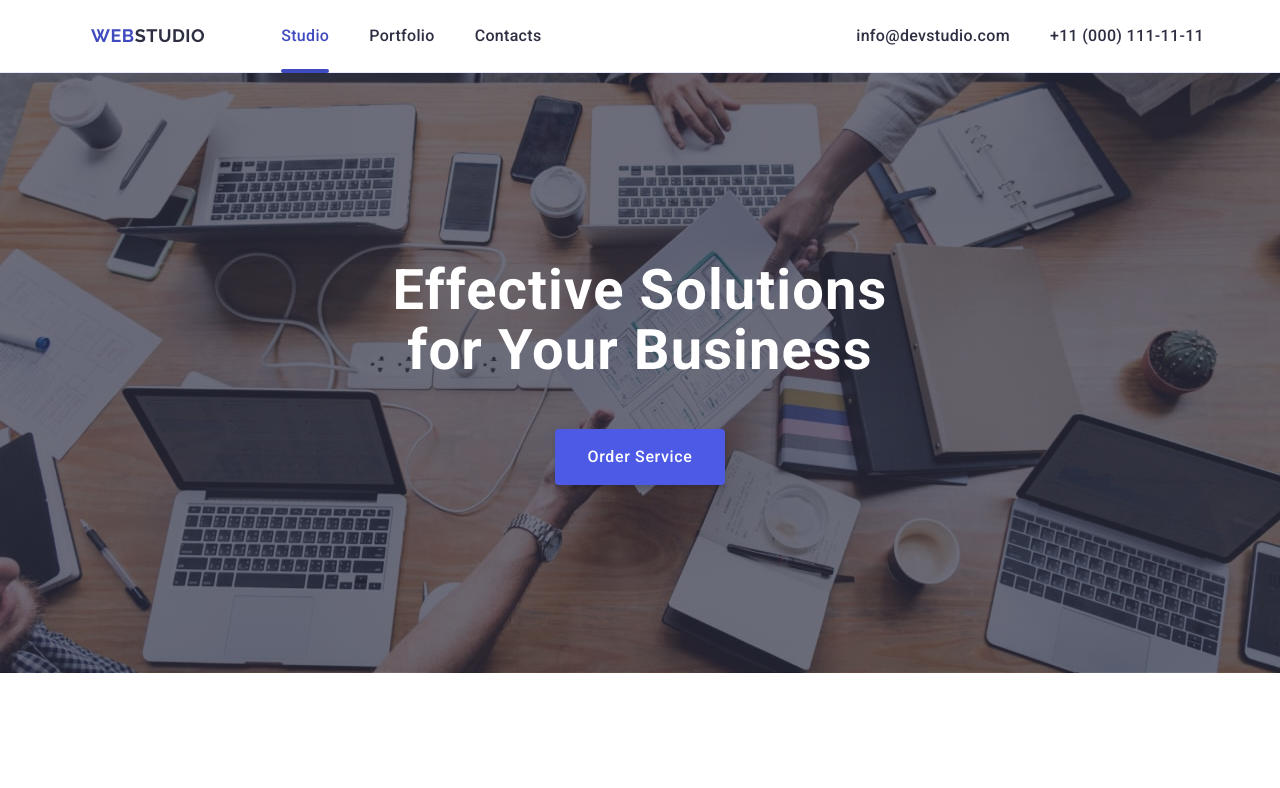
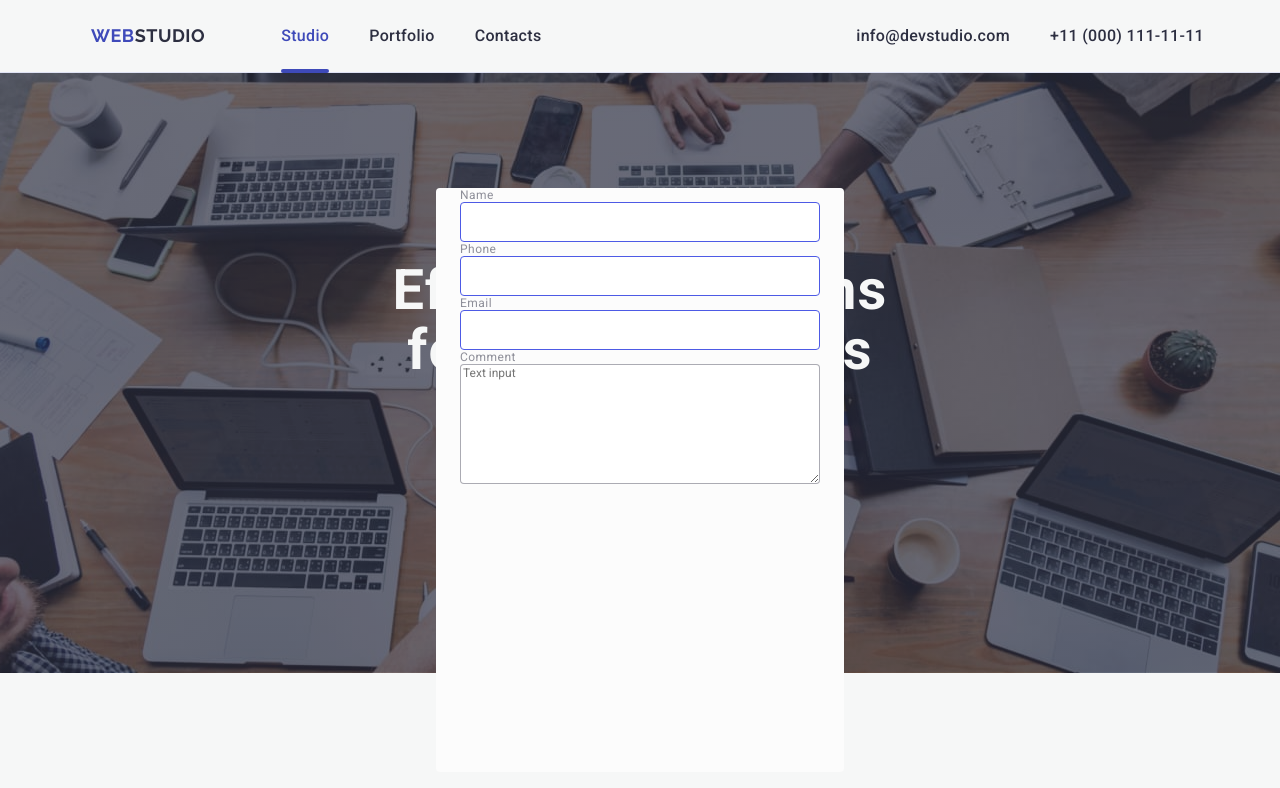
Before and after one commit to OLHA55/goit-markup-hw_05, a plain HTML site: page index.html in a window 1280 px wide. Shown: the top 788 px of the page. Drawn offline with nearby package versions, Linux system fonts and the light colour scheme.

Commit message:
modafile2

```diff
--- a/css/style.css
+++ b/css/style.css
@@ -542,3 +542,112 @@ button.hero-button {
   letter-spacing: 0.02em;
   margin-bottom: 16px;
 }
+/* modal style*/
+.backdrop {
+  display: flex;
+  position: fixed;
+  top: 0;
+  left: 0;
+  width: 100%;
+  height: 100%;
+  opacity: 0;
+  visibility: hidden;
+  pointer-events: none;
+  background-color: rgba(46, 47, 66, 0.04);
+  align-items: center;
+  justify-content: center;
+  transition: opacity 300ms ease-in, visibility 300ms ease-in;
+}
+.backdrop.is-open {
+  opacity: 1;
+  visibility: visible;
+  pointer-events: all;
+}
+.modal {
+  display: flex;
+  width: 408px;
+  min-height: 584px;
+  border-radius: 4px;
+  background: var(--DAIRY, #fcfcfc);
+  position: absolute;
+  top: 50%;
+  left: 50%;
+  margin-top: 80px;
+  transform: translate(-50%, -50%);
+}
+.modal-btn-close {
+  position: absolute;
+  top: 24px;
+  right: 24px;
+  width: 24px;
+  height: 24px;
+  fill: black;
+  stroke-width: 1px;
+  stroke: rgba(0, 0, 0, 0.1);
+  color: #2e2f42;
+  border-radius: 50%;
+  border: none;
+  cursor: pointer;
+  display: flex;
+  align-items: center;
+  justify-content: center;
+  padding: 0;
+}
+.modal-text {
+  display: flex;
+  width: 360px;
+  height: 24px;
+  color: var(--NAVY-BLUE, #2e2f42);
+  text-align: center;
+  justify-content: center;
+  font-family: Roboto;
+  font-size: 16px;
+  font-style: normal;
+  font-weight: 500;
+  line-height: 1.5; /* 150% */
+  letter-spacing: 0.02em;
+  padding-top: 72px;
+  margin: 0 auto;
+}
+.form {
+  display: flex;
+  max-width: 360px;
+  min-height: 336px;
+  flex-direction: column;
+  align-items: flex-start;
+  justify-content: center;
+  gap: 8px;
+  position: absolute;
+  top: 152px;
+  border-radius: 4px;
+  margin: 16px 24px;
+}
+.form-label {
+  display: flex;
+  flex-direction: column;
+  justify-content: center;
+  width: 360px;
+  align-items: flex-start;
+  margin: 0 auto;
+  color: var(--LIGHT-SLATE, #8e8f99);
+  font-family: Roboto;
+  font-size: 12px;
+  font-style: normal;
+  font-weight: 400;
+  line-height: 1.17; /* 116.667% */
+  letter-spacing: 0.04em;
+}
+.form-input {
+  width: 360px;
+  height: 40px;
+  flex-shrink: 0;
+  border-radius: 4px;
+  border: 1px solid var(--IRIS, #4d5ae5);
+}
+.form-input-text {
+  width: 360px;
+  height: 120px;
+  flex-shrink: 0;
+  border-radius: 4px;
+  border: 1px solid var(--NAVY-BLUE-modal, rgba(46, 47, 66, 0.4));
+}
--- a/index.html
+++ b/index.html
@@ -362,4 +362,40 @@
            </div>
         </div>
     </footer>
+    <!--Modal-->
+    <div class="backdrop is-open">
+        <div class="modal">
+            <button type="button" class="modal-btn-close">
+                <svg class="modal-btn-icon" width="8" height="8">
+                    <use xlink:href="./images/modal.svg#icon-close-black"></use>
+                </svg>
+            </button>
+            <p class="modal-text">Leave your contacts and we will call you back</p>
+        </div>
+        <div class="form">
+        <form class="mod-form" name="issue_report_form" autocomplete="off">
+            <label class="form-label" for="username">Name
+                <input class="form-input" type="text" name="username">
+            </label>
+            <label class="form-label" for="username">Phone
+                <input class="form-input" type="text" name="username">
+            </label>
+            <label class="form-label" for="username">Email
+                <input class="form-input" type="text" name="username">
+            </label>
+            <label class="form-label" for="username">Comment
+                <textarea class="form-input-text" name="comment" placeholder="Text input" rows="5"></textarea>
+            </label>
+        </form>
+        </div>
+        <div class="footer-modal">
+        <label >
+            <input type="checkbox">
+        </label>
+            <P>I accept the terms and conditions of the Privacy Policy</P>
+            <button type="send">Send</button>
+        </div>
+
+        </form>
+    </div>
 </body>
```
Also changed, not shown: goit-markup-hw_05/index.html (added).
